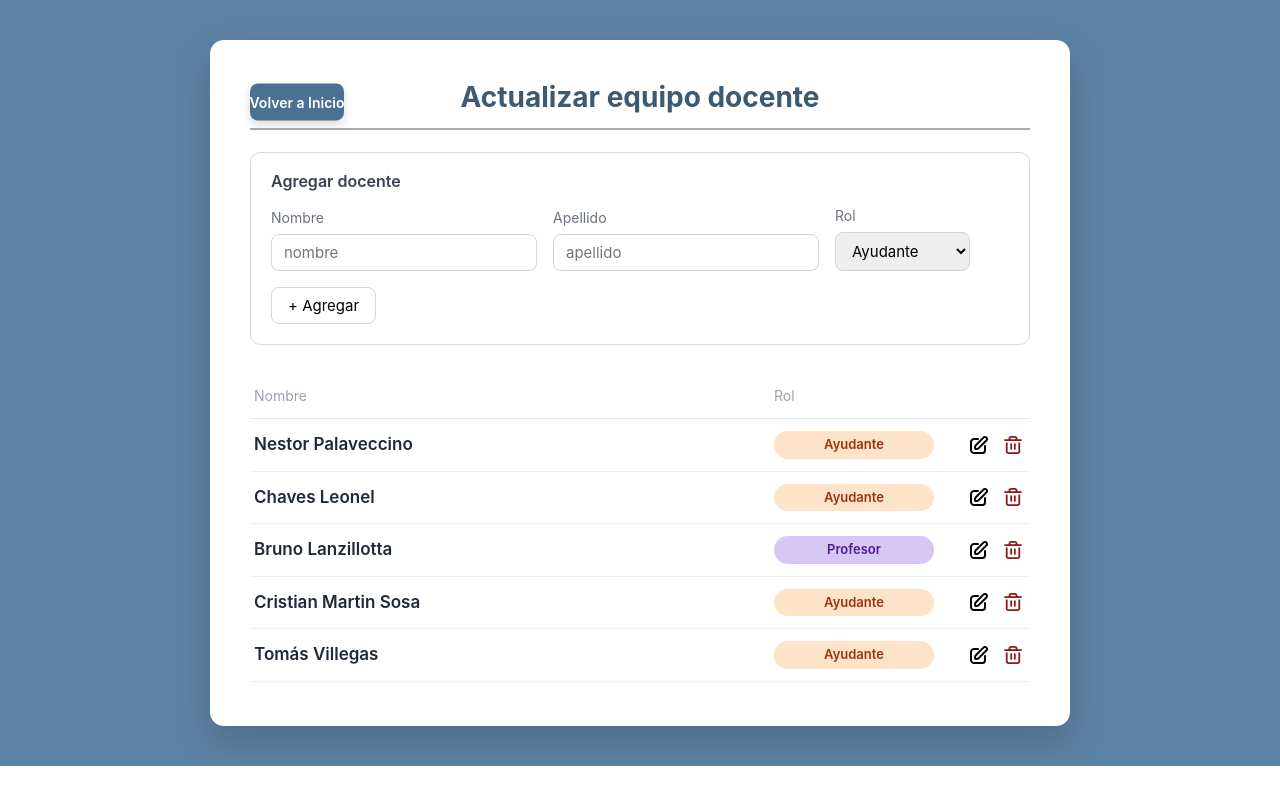
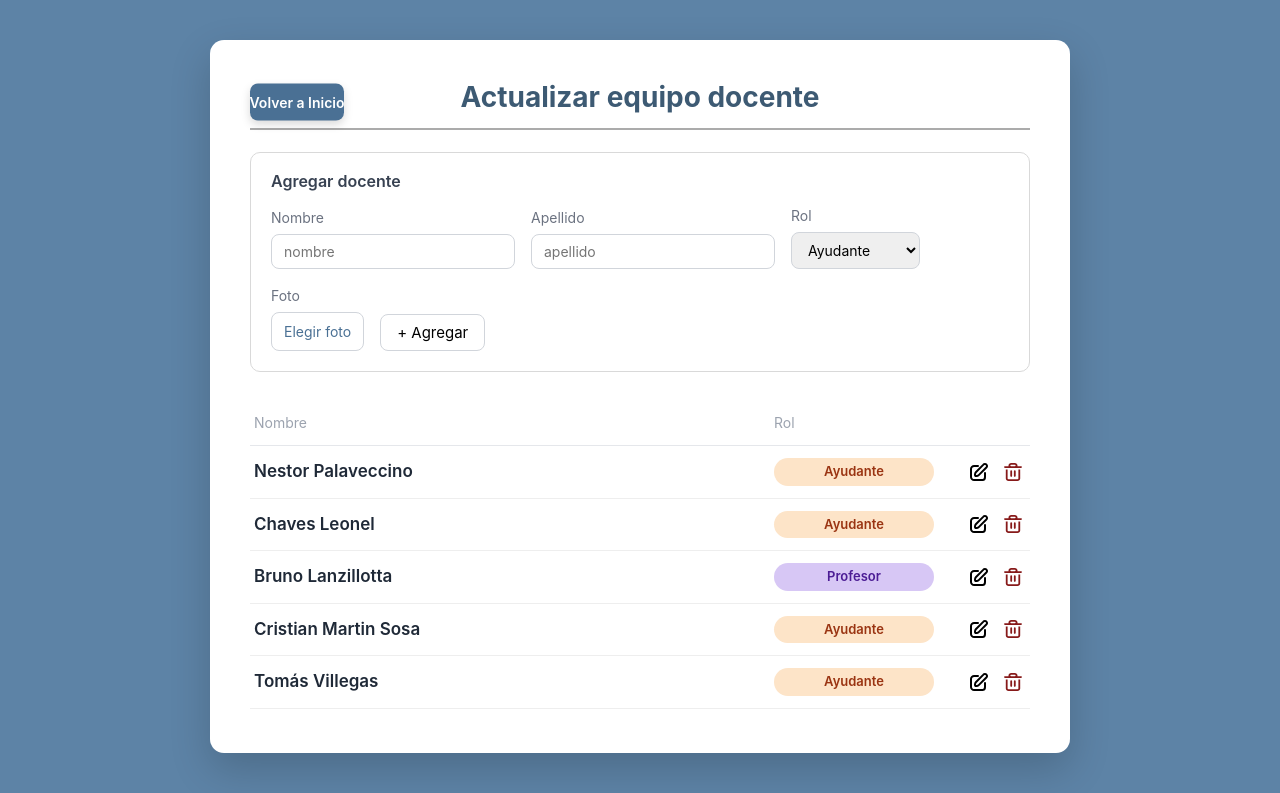
Before and after one commit to Valencua/IDS-Lanzillota-web, a Flask app: page /admin/equipo in a window 1280 px wide. Shown: the part 73-866 px from the top of the page. Before the commit the page ends 839 px from the top, so only its background shows below. Run offline with Flask 3, Linux system fonts and the light colour scheme; the visitor is signed in with stand-in values (Sample User, id 1); some web fonts are replaced.

Commit message:
Modal edicion docente

```diff
--- a/static/css/admin.css
+++ b/static/css/admin.css
@@ -234,8 +230,21 @@
     border-radius: 8px;
     padding: 8px 12px;
     font-family: inherit;
-    font-size: 15px;
-    min-width: 130px;
+    font-size: 14px;
+    min-width: 120px;
+}
+.equipo-form__file {
+    display: flex;
+    align-items: center;
+    justify-content: center;
+    border: 1px solid #d1d5db;
+    border-radius: 8px;
+    padding: 8px 12px;
+    min-width: 80px;
+    background: #fff;
+    cursor: pointer;
+    font-size: 14px;
+    color: #4a7094;
 }
 .equipo-form__add {
     background: #ffffff;
--- a/static/js/main.js
+++ b/static/js/main.js
@@ -23,4 +23,33 @@ document.addEventListener('DOMContentLoaded', function () {
             csvName.textContent = this.files[0] ? this.files[0].name : '';
         });
     }
+
+    const editModal = document.getElementById('edit-docente-modal');
+    if (editModal) {
+        const nombre = document.getElementById('edit-nombre');
+        const apellido = document.getElementById('edit-apellido');
+        const rol = document.getElementById('edit-rol');
+
+        const openEdit = (btn) => {
+            nombre.value = btn.dataset.nombre || '';
+            apellido.value = btn.dataset.apellido || '';
+            rol.value = btn.dataset.rol || 'Ayudante';
+            editModal.classList.add('is-open');
+            editModal.setAttribute('aria-hidden', 'false');
+        };
+        const closeEdit = () => {
+            editModal.classList.remove('is-open');
+            editModal.setAttribute('aria-hidden', 'true');
+        };
+
+        document.querySelectorAll('.js-edit-docente').forEach((btn) => {
+            btn.addEventListener('click', () => openEdit(btn));
+        });
+        editModal.querySelectorAll('[data-close]').forEach((el) => {
+            el.addEventListener('click', closeEdit);
+        });
+        document.addEventListener('keydown', (e) => {
+            if (e.key === 'Escape') closeEdit();
+        });
+    }
 });
--- a/templates/admin/equipo.html
+++ b/templates/admin/equipo.html
@@ -34,6 +34,13 @@
                         <option>Colaborador</option>
                     </select>
                 </label>
+                <label class="equipo-form__field">
+                    <span>Foto</span>
+                    <label class="equipo-form__file">
+                        <input type="file" name="foto" id="foto" accept="image/*" hidden required>
+                        <span id="foto-label">Elegir foto</span>
+                    </label>
+                </label>
                 <button type="submit" class="equipo-form__add">+ Agregar</button>
             </div>
         </form>
@@ -46,10 +53,17 @@
             </div>
             {% for d in docentes %}
             <div class="equipo-table__row">
-                <span class="equipo-table__name">{{ d.nombre }}</span>
+                <span class="equipo-table__name">{{ d.nombre }} {{ d.apellido }}</span>
                 <span class="badge-rol badge-rol--{{ d.rol|lower }}">{{ d.rol }}</span>
                 <span class="equipo-table__actions">
-                    <button type="button" class="icon-btn" aria-label="Editar">
+                    <button
+                        type="button"
+                        class="icon-btn js-edit-docente"
+                        aria-label="Editar"
+                        data-nombre="{{ d.nombre }}"
+                        data-apellido="{{ d.apellido }}"
+                        data-rol="{{ d.rol }}"
+                    >
                         <img src="{{ url_for('static', filename='img/edit.svg') }}" alt="">
                     </button>
                     <button type="button" class="icon-btn" aria-label="Eliminar">
@@ -61,4 +75,39 @@
         </div>
     </div>
 </section>
+
+<div class="modal" id="edit-docente-modal" aria-hidden="true">
+    <div class="modal__overlay" data-close></div>
+    <div class="modal__box" role="dialog" aria-modal="true" aria-labelledby="edit-title">
+        <h3 class="modal__title" id="edit-title">Editar docente</h3>
+
+        <form class="edit-form" method="POST" action="#" enctype="multipart/form-data">
+            <label class="equipo-form__field">
+                <span>Nombre</span>
+                <input type="text" name="nombre" id="edit-nombre" required>
+            </label>
+            <label class="equipo-form__field">
+                <span>Apellido</span>
+                <input type="text" name="apellido" id="edit-apellido" required>
+            </label>
+            <label class="equipo-form__field">
+                <span>Rol</span>
+                <select name="rol" id="edit-rol">
+                    <option>Profesor</option>
+                    <option>Ayudante</option>
+                    <option>Colaborador</option>
+                </select>
+            </label>
+            <label class="equipo-form__field">
+                <span>Foto</span>
+                <input type="file" name="foto" id="edit-foto" accept="image/*">
+            </label>
+
+            <div class="modal__actions">
+                <button type="button" class="modal__btn modal__btn--ghost" data-close>Cancelar</button>
+                <button type="submit" class="modal__btn modal__btn--primary">Guardar</button>
+            </div>
+        </form>
+    </div>
+</div>
 {% endblock %}
--- a/templates/public/docentes.html
+++ b/templates/public/docentes.html
@@ -20,7 +20,7 @@
                 {% for d in docentes %}
                 <article class="docente-card">
                     <img src="{{ url_for('static', filename='img/' ~ d.foto) }}" alt="{{ d.nombre }}" class="docente-card__photo">
-                    <h3 class="docente-card__name">{{ d.nombre }}</h3>
+                    <h3 class="docente-card__name">{{ d.nombre}} {{d.apellido}} </h3>
                     <p class="docente-card__role">{{ d.rol }}</p>
                 </article>
                 {% endfor %}
--- a/web/constants.py
+++ b/web/constants.py
@@ -103,11 +103,11 @@ SEMANAS = [
 ]
 
 DOCENTES = [
-    {"nombre": "Nestor Palaveccino",  "rol": "Ayudante", "foto": "docentes/nestor.jpg"},
-    {"nombre": "Chaves Leonel",       "rol": "Ayudante", "foto": "docentes/leonel.jpg"},
-    {"nombre": "Bruno Lanzillotta",   "rol": "Profesor", "foto": "docentes/bruno.jpg"},
-    {"nombre": "Cristian Martin Sosa","rol": "Ayudante", "foto": "docentes/cristian.jpg"},
-    {"nombre": "Tomás Villegas",      "rol": "Ayudante", "foto": "docentes/tomas.jpg"},
+    {"nombre": "Nestor", "apellido": "Palaveccino",  "rol": "Ayudante", "foto": "docentes/nestor.jpg"},
+    {"nombre": "Chaves", "apellido": "Leonel", "rol": "Ayudante", "foto": "docentes/leonel.jpg"},
+    {"nombre": "Bruno", "apellido": "Lanzillotta",  "rol": "Profesor", "foto": "docentes/bruno.jpg"},
+    {"nombre": "Cristian Martin", "apellido": "Sosa", "rol": "Ayudante", "foto": "docentes/cristian.jpg"},
+    {"nombre": "Tomás", "apellido": "Villegas", "rol": "Ayudante", "foto": "docentes/tomas.jpg"},
 ]
 
 BIBLIOGRAFIA = [
```
Also changed, not shown: other parts of static/css/admin.css (+65 -4 lines).
